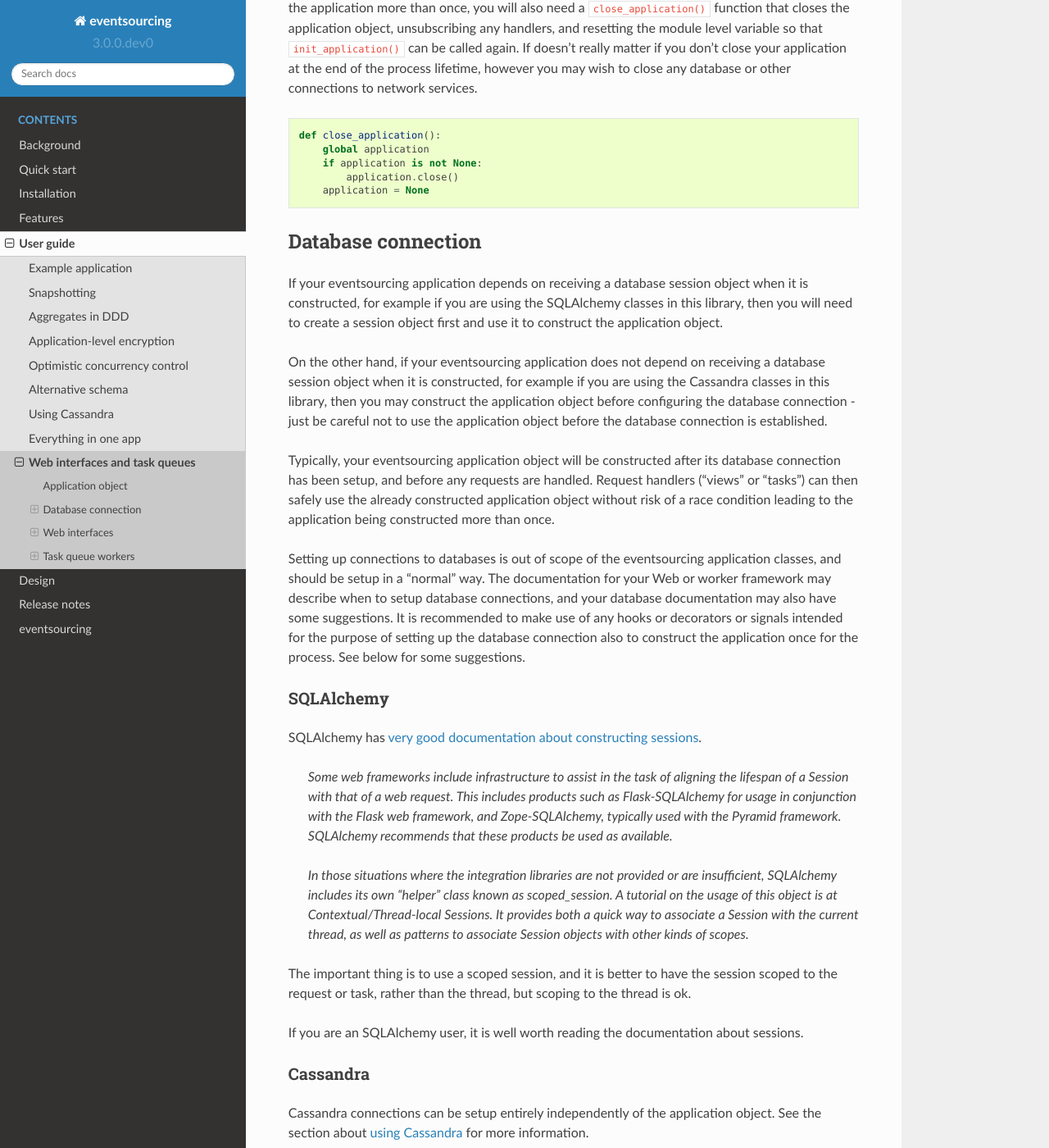
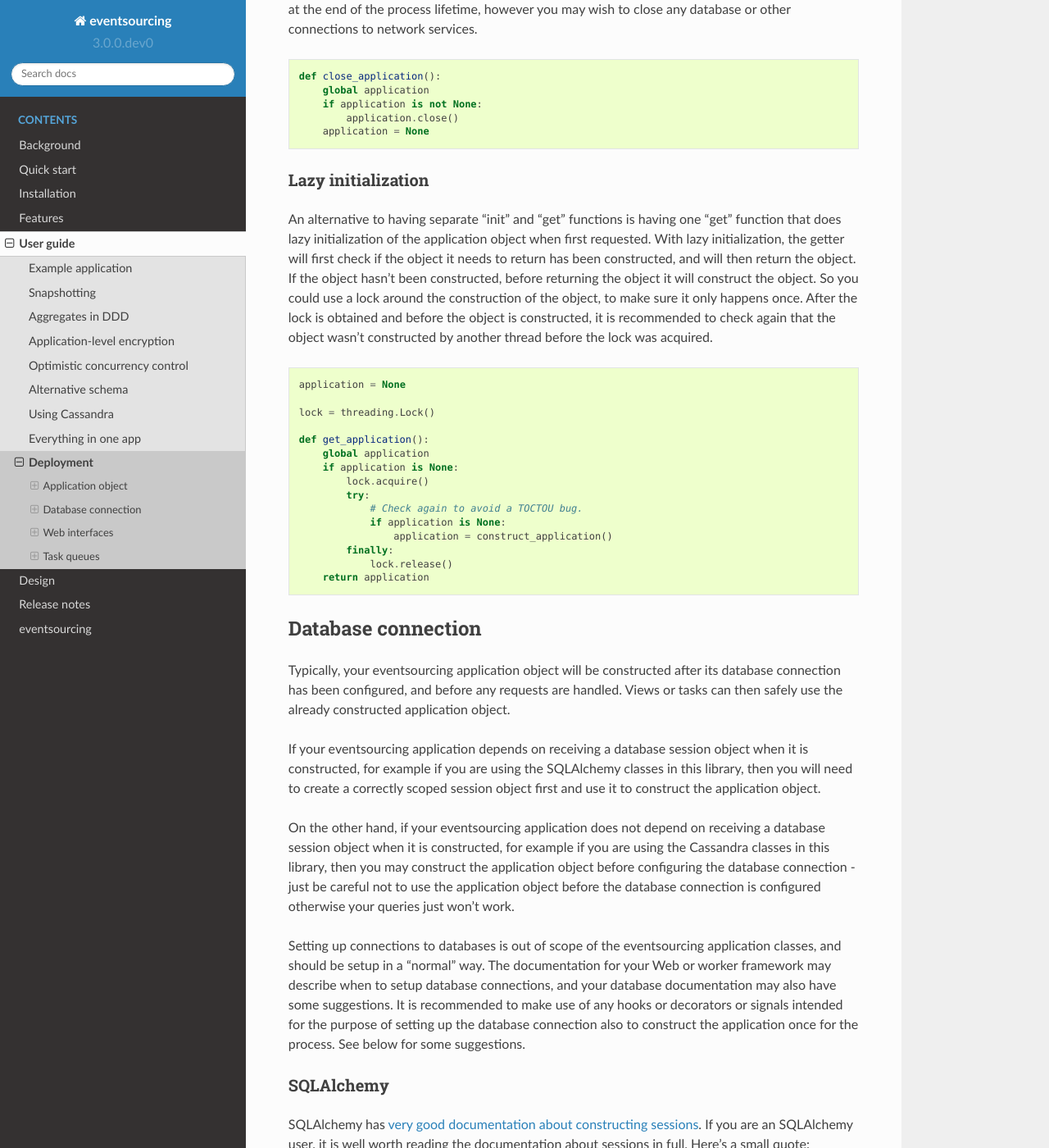
Before and after one commit to pyeventsourcing/eventsourcing, a Sphinx documentation site: the page built from docs/topics/user_guide/wsgi.rst, in a window 1280 px wide and 1400 px high, scrolled down 1401 px. Shown: the whole window at 82% size. Built offline with Sphinx 7.4.7 and the Read the Docs theme 2.0.0, drawn with Linux system fonts in a browser that asks for light colours; some of the changed text lies outside the part shown.

Commit message:
Some refinements and simplifications to the deployment guide.

```diff
--- a/docs/topics/user_guide/wsgi.rst
+++ b/docs/topics/user_guide/wsgi.rst
@@ -1,13 +1,12 @@
-==============================
-Web interfaces and task queues
-==============================
+==========
+Deployment
+==========
 
 This section gives an overview of the concerns that arise
 when using an eventsourcing application in a Web application
-and with task queue workers, and indicates how the concerns
-can be addressed in different situations. There are too many
-combinations of frameworks, databases, and process models to
-provide exhaustive guidance.
+and task queue workers. There are simply too many combinations of
+frameworks, databases, and process models to provide exhaustive
+guidance.
 
 Please note, unlike the code snippets in the other sections of
 the user guide, the snippets of code in this section are merely
@@ -91,27 +88,57 @@
         application = None
 
 
+Lazy initialization
+-------------------
+
+An alternative to having separate "init" and "get" functions is having one
+"get" function that does lazy initialization of the application object when
+first requested. With lazy initialization, the getter will first check if
+the object it needs to return has been constructed, and will then return the
+object. If the object hasn't been constructed, before returning the object
+it will construct the object. So you could use a lock around the construction
+of the object, to make sure it only happens once. After the lock is obtained
+and before the object is constructed, it is recommended to check again that
+the object wasn't constructed by another thread before the lock was acquired.
+
+.. code:: python
+
+    application = None
+
+    lock = threading.Lock()
+
+    def get_application():
+        global application
+        if application is None:
+            lock.acquire()
+            try:
+                # Check again to avoid a TOCTOU bug.
+                if application is None:
+                    application = construct_application()
+            finally:
+                lock.release()
+        return application
+
+
 
 Database connection
 ===================
 
+Typically, your eventsourcing application object will be constructed after
+its database connection has been configured, and before any requests are handled.
+Views or tasks can then safely use the already constructed application object.
+
 If your eventsourcing application depends on receiving a database session
 object when it is constructed, for example if you are using the SQLAlchemy
-classes in this library, then you will need to create a session object first
-and use it to construct the application object.
+classes in this library, then you will need to create a correctly scoped
+session object first and use it to construct the application object.
 
 On the other hand, if your eventsourcing application does not depend on
 receiving a database session object when it is constructed, for example if
 you are using the Cassandra classes in this library, then you may construct
 the application object before configuring the database connection - just be
 careful not to use the application object before the database connection is
-established.
-
-Typically, your eventsourcing application object will be constructed after
-its database connection has been setup, and before any requests are handled.
-Request handlers ("views" or "tasks") can then safely use the already
-constructed application object without risk of a race condition leading to
-the application being constructed more than once.
+configured otherwise your queries just won't work.
 
 Setting up connections to databases is out of scope of the eventsourcing
 application classes, and should be setup in a "normal" way. The documentation
@@ -127,6 +154,8 @@
 
 SQLAlchemy has `very good documentation about constructing sessions
 <http://docs.sqlalchemy.org/en/latest/orm/session_basics.html>`__.
+If you are an SQLAlchemy user, it is well worth reading the
+documentation about sessions in full. Here's a small quote:
 
 .. pull-quote::
 
@@ -146,8 +175,8 @@
 to have the session scoped to the request or task, rather than
 the thread, but scoping to the thread is ok.
 
-If you are an SQLAlchemy user, it is well worth reading the
-documentation about sessions.
+As soon as you have a scope session object, you can construct
+your eventsourcing application.
 
 
 Cassandra
@@ -238,8 +267,8 @@
 refer to the library module :mod:`eventsourcing.example.interface.flaskapp`,
 which is tested both stand-alone and with uWSGI. That example uses
 Flask-SQLAlchemy to setup session object that is scoped to the request.
-The application is initialised using Flask's 'before_first_request'
-signal.
+The eventsourcing application object is constructed when the module is
+imported, immediately after the session object has been constructed.
 
 .. code:: python
 
@@ -247,16 +276,31 @@
 
     db = SQLAlchemy(application)
 
+    class IntegerSequencedItem(db.Model):
+        __tablename__ = 'integer_sequenced_items'
 
-    @application.before_first_request
-    def init_example_application_with_sqlalchemy():
-        active_record_strategy = SQLAlchemyActiveRecordStrategy(
-            active_record_class=IntegerSequencedItemRecord,
+        # Sequence ID (e.g. an entity or aggregate ID).
+        sequence_id = Column(UUIDType(), primary_key=True)
+
+        # Position (index) of item in sequence.
+        position = Column(BigInteger(), primary_key=True)
+
+        # Topic of the item (e.g. path to domain event class).
+        topic = Column(String(255))
+
+        # State of the item (serialized dict, possibly encrypted).
+        data = Column(Text())
+
+        # Index.
+        __table_args__ = Index('index', 'sequence_id, 'position'),
+
+
+    init_example_application(
+        entity_active_record_strategy=SQLAlchemyActiveRecordStrategy(
+            active_record_class=IntegerSequencedItem,
             session=db.session,
         )
-        init_example_application(
-            entity_active_record_strategy=active_record_strategy
-        )
+    )
 
 
 Django-Cassandra
@@ -290,8 +334,8 @@
 project serves a similar function to Flask-SQLAlchemy.
 
 
-Task queue workers
-==================
+Task queues
+===========
 
 This section contains suggestions about using an eventsourcing application in task queue workers.
 
@@ -332,14 +376,10 @@
         get_appliation(lazy_init=True)
 
 
-If you use lazy initialization, it might be safer to lock the section
-that constructs the application object, and check inside the locked
-block that the application object still doesn't exist before constructing
-it (you don't want to keep locking the application object just to get it).
-
 Once the application has been safely initialized once
 in the process, your Celery tasks can use function ``get_application()``
-to complete their work.
+to complete their work. Of course, you could just call a getter with lazy
+initialization from the tasks.
 
 .. code:: python
 
@@ -355,6 +395,10 @@
         return "Hello World, {}".format(id(app))
 
 
+Again, the most important thing is configuring the database, and making
+things work across all modes of execution, including your test suite.
+
+
 Redis Queue
 -----------
 
```
Also changed, not shown: other parts of docs/topics/user_guide/wsgi.rst (+7 -9 lines), 1 other file.
